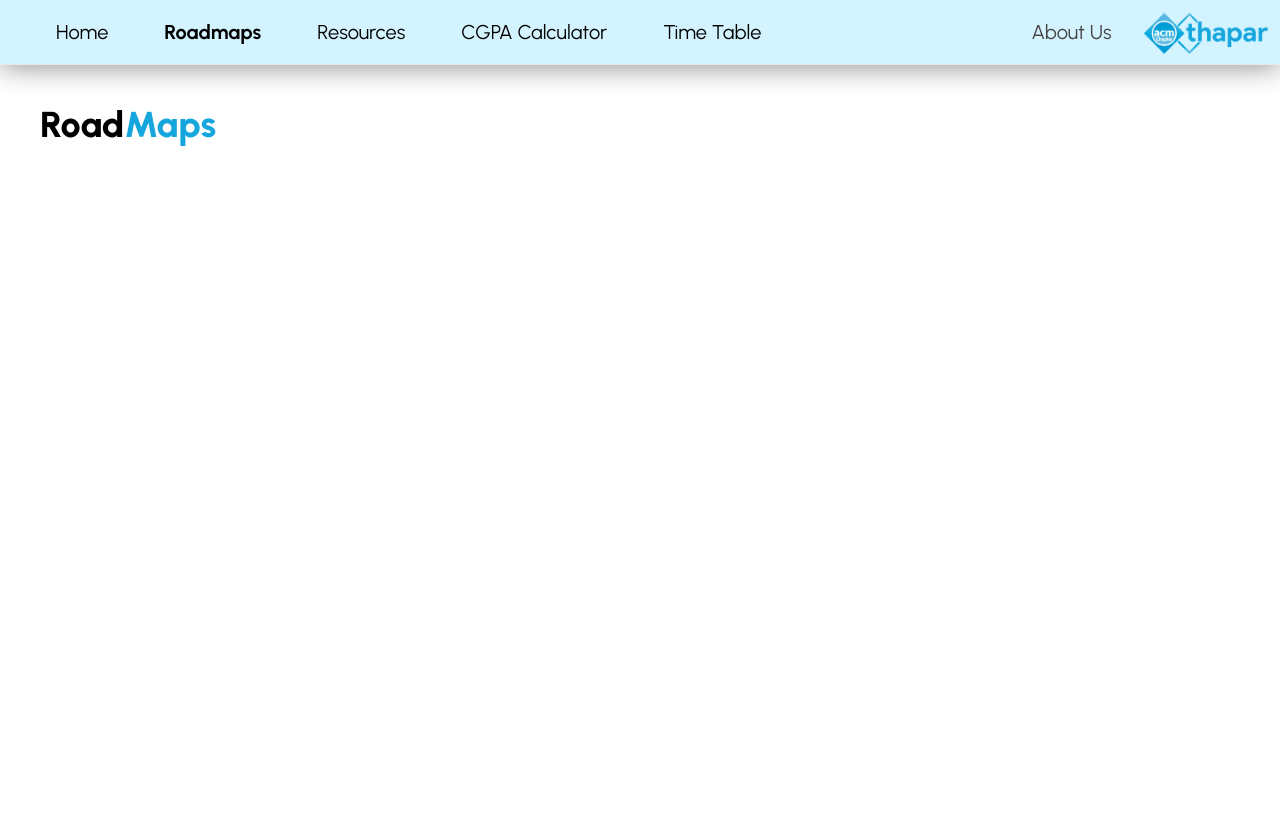
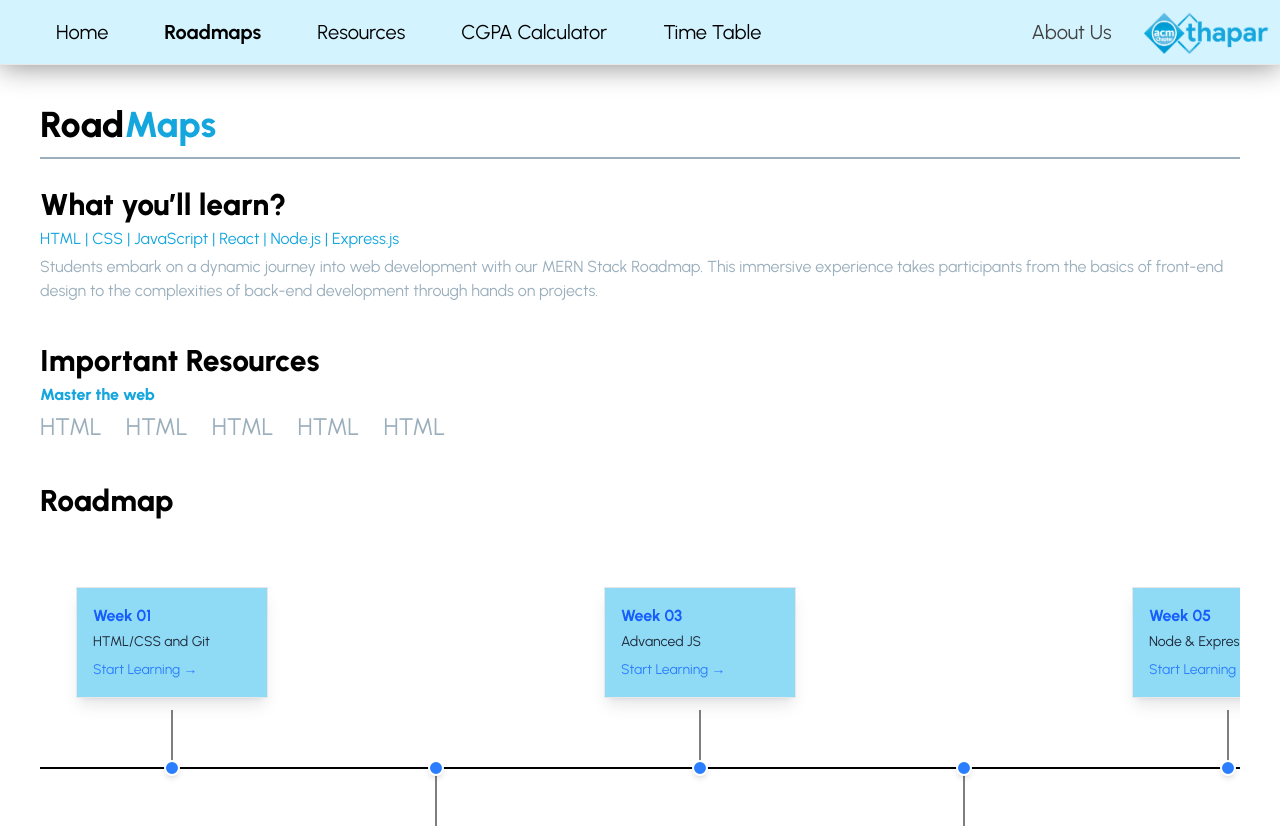
Before and after one commit to Gauransh-Arora/ACM-ResourceHub, a React (Vite) app in the folder frontend/: page /roadmaps in a window 1280 px wide. Shown: the top 828 px of the page. Before the commit the page ends 800 px from the top, so only its background shows below. Built offline with nearby package versions, Linux system fonts and the light colour scheme.

Commit message:
Added json file for roadmaps, component for roadmap timeline and RoadmapPage.jsx

```diff
--- /dev/null
+++ b/frontend/src/components/RoadmapTimeline.jsx
@@ -0,0 +1,56 @@
+import React from "react";
+
+const RoadmapTimeline = ({ weeks }) => {
+  return (
+    <div className="overflow-x-auto scrollbar-hide">
+      <div className="relative flex gap-16 px-8 py-30 w-max scroll-snap-x scroll-smooth">
+        {/* Center Timeline Line */}
+        <div className="absolute top-1/2 left-0 w-full h-0.5 bg-black z-0" />
+
+        {weeks.map((item, index) => {
+          const isAbove = index % 2 === 0;
+
+          return (
+            <div
+              key={index}
+              className="relative flex flex-col items-center scroll-snap-start min-w-[200px]"
+            >
+              {/* Card */}
+              <div
+                className={`z-10 w-48 p-4 shadow-lg bg-[#8FDAF5] border border-gray-200 transition-transform duration-300 hover:scale-105 ${
+                  isAbove ? "mb-6 -translate-y-28" : "mt-6 translate-y-28"
+                }`}
+              >
+                <h4 className="font-bold text-blue-600">{item.week}</h4>
+                <p className="text-sm mt-1 text-gray-800">{item.title}</p>
+                <a
+                  href={item.link}
+                  className="inline-block mt-2 text-sm text-blue-500 hover:underline"
+                >
+                  Start Learning →
+                </a>
+              </div>
+
+              {/* Dot & Connector line */}
+              <div className="relative w-full">
+                {/* Dot on center timeline */}
+                <div className="absolute bottom-[50px] left-1/2 transform -translate-x-1/2 -translate-y-1/2 z-10">
+                  <div className="w-4 h-4 bg-blue-500 rounded-full border-2 border-white shadow-md" />
+                </div>
+
+                {/* Connector line from card to dot */}
+                <div
+                  className={`absolute left-1/2 transform -translate-x-1/2 w-px bg-black ${
+                    isAbove ? "bottom-15 h-16" : "bottom-2 h-16"
+                  }`}
+                />
+              </div>
+            </div>
+          );
+        })}
+      </div>
+    </div>
+  );
+};
+
+export default RoadmapTimeline;
--- /dev/null
+++ b/frontend/src/data/roadmaps.json
@@ -0,0 +1,62 @@
+{
+  "web-dev": {
+    "title": "Web Development",
+    "heading1": "What you’ll learn?",
+    "subheading1": "HTML | CSS | JS | React | Node.js | Express.js",
+    "description1": "Students embark on a dynamic journey into web development with our MERN Stack Bootcamp. This immersive experience takes participants from the basics of front-end design to the complexities of back-end development through hands-on projects.",
+    "heading2": "Important Resources",
+    "subheading2": "100% Free",
+    "description2": ["HTML course", "CSS course", "JavaScript course", "Node-Express course"],
+    "heading3": "Roadmap"
+  },
+  "dsa": {
+    "title": "Data Structures & Algorithms",
+    "heading1": "What you’ll learn?",
+    "subheading1": "Arrays | Strings | Trees | Graphs | DP | Greedy | Sorting",
+    "description1": "A deep dive into the foundations of programming logic and performance. You'll tackle the most asked interview questions while mastering problem-solving techniques.",
+    "heading2": "Important Resources",
+    "subheading2": "Ace Your Interviews",
+    "description2": ["Striver’s SDE Sheet", "Leetcode 150", "GeeksforGeeks DSA Course"],
+    "heading3": "Roadmap"
+  },
+  "aiml": {
+    "title": "AI & Machine Learning",
+    "heading1": "What you’ll learn?",
+    "subheading1": "Python | NumPy | Pandas | Scikit-learn | Neural Networks | DL",
+    "description1": "Explore the world of intelligent systems. This roadmap walks you through data preprocessing, model building, and advanced topics like deep learning.",
+    "heading2": "Important Resources",
+    "subheading2": "Tools of the Trade",
+    "description2": ["Andrew Ng's ML Course", "Fast.ai", "Kaggle Learn", "HuggingFace Transformers"],
+    "heading3": "Roadmap"
+  },
+  "game-dev": {
+    "title": "Game Development",
+    "heading1": "What you’ll learn?",
+    "subheading1": "Unity | C# | Unreal Engine | Game Design | Physics",
+    "description1": "Turn your passion for games into a creation journey. Understand engines, mechanics, and storytelling to build immersive worlds.",
+    "heading2": "Important Resources",
+    "subheading2": "Build & Play",
+    "description2": ["Unity Learn", "Unreal Engine Docs", "Brackeys YouTube", "GameDev.tv"],
+    "heading3": "Roadmap"
+  },
+  "ui-ux": {
+    "title": "UI/UX Design",
+    "heading1": "What you’ll learn?",
+    "subheading1": "Figma | Prototyping | User Flow | Accessibility | Design Systems",
+    "description1": "Craft intuitive and beautiful user interfaces. Learn the principles behind delightful user experiences and how to wireframe like a pro.",
+    "heading2": "Important Resources",
+    "subheading2": "Design Better",
+    "description2": ["Figma Crash Course", "Google UX Design", "Refactoring UI", "UX Collective Blog"],
+    "heading3": "Roadmap"
+  },
+  "app-dev": {
+    "title": "App Development",
+    "heading1": "What you’ll learn?",
+    "subheading1": "Flutter | Dart | Android Studio | Firebase | Native APIs",
+    "description1": "Build beautiful cross-platform apps from scratch. Understand both UI building and logic integration with real-time databases and push notifications.",
+    "heading2": "Important Resources",
+    "subheading2": "Build for Mobile",
+    "description2": ["Flutter Docs", "Firebase Codelabs", "The Net Ninja Flutter Series", "Official Dart Tutorials"],
+    "heading3": "Roadmap"
+  }
+}
--- a/frontend/src/pages/RoadmapPage.jsx
+++ b/frontend/src/pages/RoadmapPage.jsx
@@ -1,8 +1,17 @@
 import React from "react";
-
+import RoadmapTimeline from "../components/RoadmapTimeline.jsx";
+const weeks = [
+  { week: "Week 01", title: "HTML/CSS and Git", link: "#" },
+  { week: "Week 02", title: "JavaScript Basics", link: "#" },
+  { week: "Week 03", title: "Advanced JS", link: "#" },
+  { week: "Week 04", title: "React Fundamentals", link: "#" },
+  { week: "Week 05", title: "Node & Express", link: "#" },
+  { week: "Week 06", title: "MongoDB & APIs", link: "#" },
+];
 const RoadmapPage = () => {
   return (
-    <div className="mt-10 mx-4 md:mx-10 flex flex-col sm:flex-row sm:items-center gap-4">
+    <>
+      <div className="mt-10 mx-4 md:mx-10 sm:flex-row  sm:items-center gap-4">
         <div className="flex items-center flex-wrap">
           <span className="text-2xl sm:text-3xl lg:text-4xl font-extrabold">
             Road
@@ -11,8 +20,38 @@ const RoadmapPage = () => {
             Maps
           </span>
         </div>
-      <hr className="my-3 mx-4 md:mx-10 border-t-2 border-[#9AAEBC]" />
+        <hr className="mt-3 mb-4 border-t-2 border-[#9AAEBC] " />
+        <div className="mb-10 mt-7">
+          <div className="text-3xl font-extrabold">What you’ll learn?</div>
+          <div className="text-[#15A6DD] my-1">HTML | CSS | JavaScript | React | Node.js | Express.js</div>
+          <div className="text-[#9aaebc]">
+            Students embark on a dynamic journey into web development with our
+            MERN Stack Roadmap. This immersive experience takes participants
+            from the basics of front-end design to the complexities of back-end
+            development through hands on projects.
           </div>
+        </div>
+
+        <div className="mb-10">
+          <div className="text-3xl font-extrabold">Important Resources</div>
+          <div className="text-[#15A6DD] font-extrabold my-1">Master the web</div>
+          <div className="text-[#9aaebc] flex gap-6 text-[#9aaebc} text-2xl">
+            <div>HTML</div>
+            <div>HTML</div>
+            <div>HTML</div>
+            <div>HTML</div>
+            <div>HTML</div>
+          </div>
+        </div>
+
+        <div>
+          <div className="text-3xl font-extrabold mb-15">Roadmap</div>
+<div> <RoadmapTimeline weeks={weeks} /></div>
+        </div>
+
+
+      </div>
+    </>
   );
 };
 
```
Also changed, not shown: frontend/src/data/year_1.json (+84 -23 lines). Lines whose indentation alone changed are shown as unchanged.
